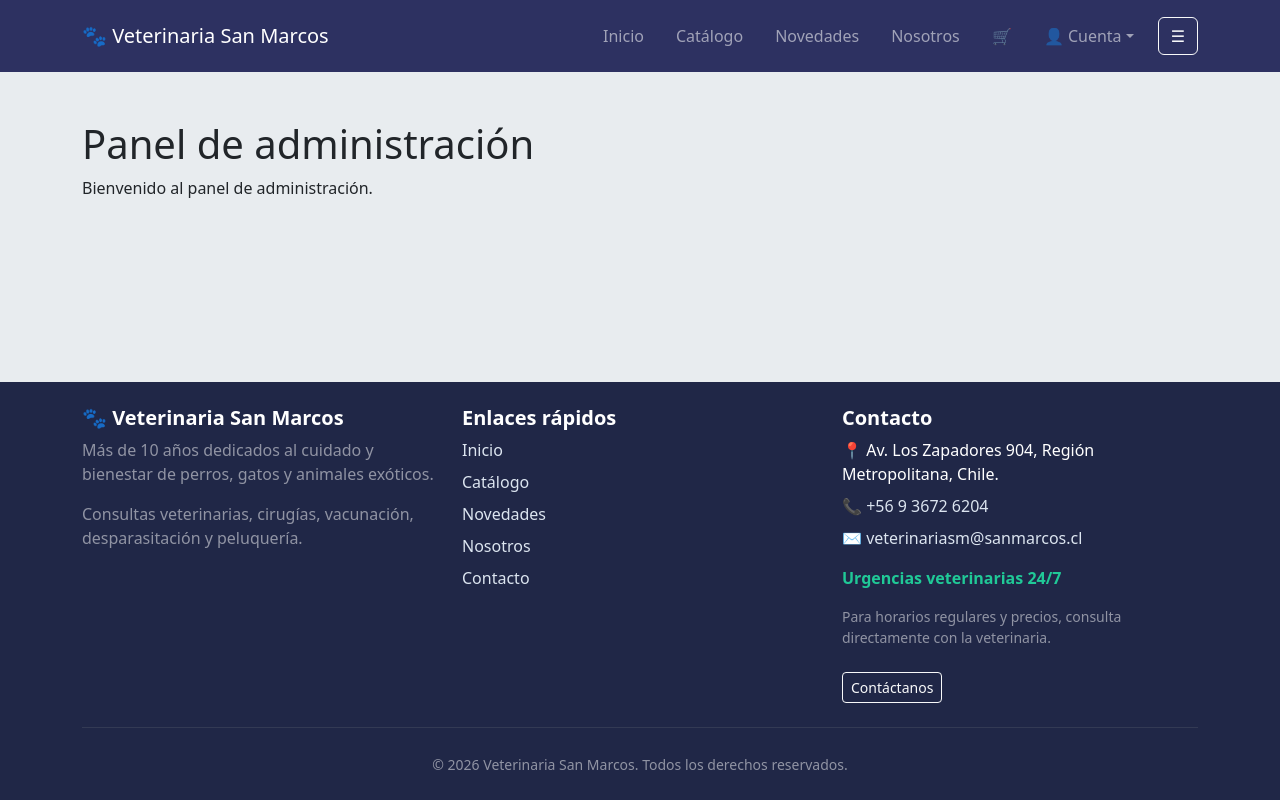
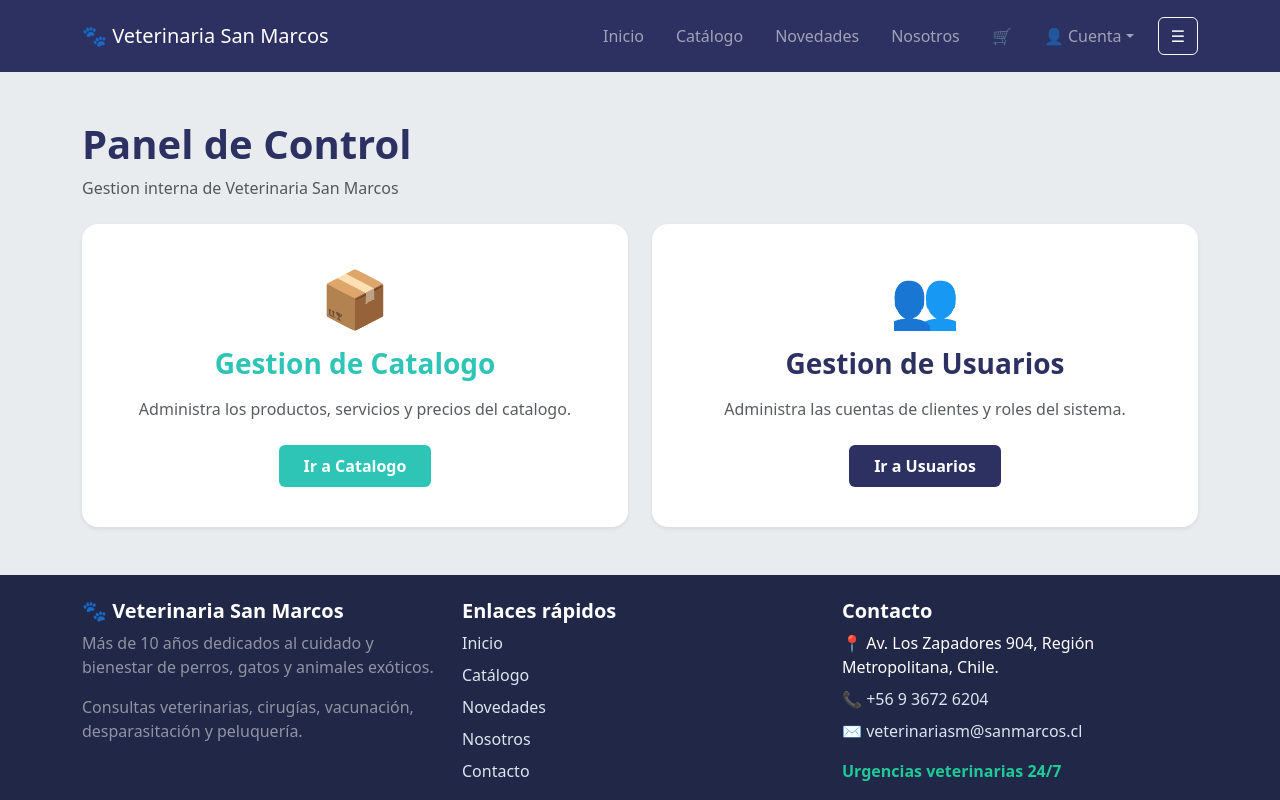
Before and after one commit to IgorEeyore/VeterinariaFrontend, a React (Vite) app: page /admin in a window 1280 px wide. Shown: the top 800 px of the page. Built offline with nearby package versions, Linux system fonts and the light colour scheme.

Commit message:
actualizar panel de control Admin con accesos directos

```diff
--- a/src/paginas/Admin.tsx
+++ b/src/paginas/Admin.tsx
@@ -1,10 +1,60 @@
+import { Link } from "react-router-dom"
+
 function Admin() {
   return (
-    <div className="container mt-5">
-      <h1>Panel de administración</h1>
-      <p>Bienvenido al panel de administración.</p>
+    <div className="container py-5">
+      <div className="mb-4">
+        <h1 className="fw-bold" style={{ color: "#2D3161" }}>
+          Panel de Control
+        </h1>
+        <p className="text-muted">Gestion interna de Veterinaria San Marcos</p>
+      </div>
+
+      <div className="row g-4">
+        <div className="col-12 col-md-6">
+          <div className="card h-100 shadow-sm border-0 rounded-4 p-4 text-center">
+            <div className="card-body">
+              <div className="display-4 mb-3">📦</div>
+              <h3 className="fw-bold mb-3" style={{ color: "#2ec4b6" }}>
+                Gestion de Catalogo
+              </h3>
+              <p className="text-muted mb-4">
+                Administra los productos, servicios y precios del catalogo.
+              </p>
+              <Link
+                to="/admin/catalogo"
+                className="btn text-white fw-bold px-4 py-2"
+                style={{ backgroundColor: "#2ec4b6" }}
+              >
+                Ir a Catalogo
+              </Link>
+            </div>
+          </div>
+        </div>
+
+        <div className="col-12 col-md-6">
+          <div className="card h-100 shadow-sm border-0 rounded-4 p-4 text-center">
+            <div className="card-body">
+              <div className="display-4 mb-3">👥</div>
+              <h3 className="fw-bold mb-3" style={{ color: "#2D3161" }}>
+                Gestion de Usuarios
+              </h3>
+              <p className="text-muted mb-4">
+                Administra las cuentas de clientes y roles del sistema.
+              </p>
+              <Link
+                to="/admin/usuarios"
+                className="btn text-white fw-bold px-4 py-2"
+                style={{ backgroundColor: "#2D3161" }}
+              >
+                Ir a Usuarios
+              </Link>
+            </div>
+          </div>
+        </div>
+      </div>
     </div>
-  );
+  )
 }
 
-export default Admin;
+export default Admin
```
